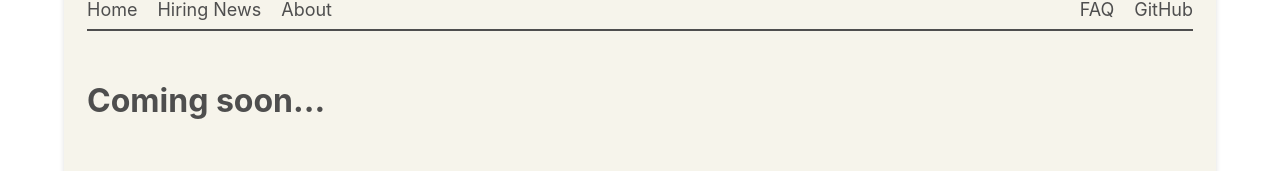
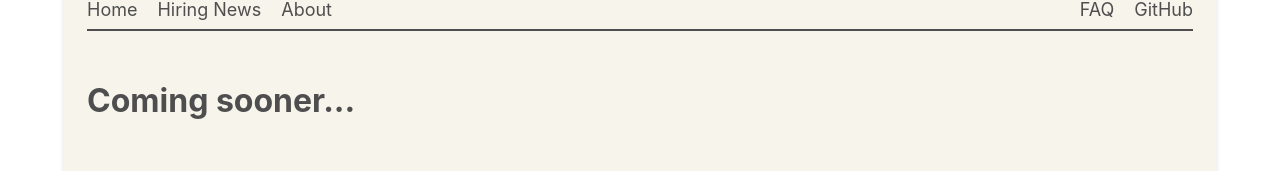
Before and after one commit to rpremOfficial/Project-A, a React (Create React App) app: page /about in a window 1280 px wide. Shown: the part 113-284 px from the top of the page. Built offline with nearby package versions, Linux system fonts and the light colour scheme.

Commit message:
typo fixed

```diff
--- a/src/pages/AboutUS.js
+++ b/src/pages/AboutUS.js
@@ -10,7 +10,7 @@ const AboutUS = () => {
         <Header />
         <div className="mid-div">
           <div className="about-container">
-            <h1>Coming soon...</h1>
+            <h1>Coming sooner...</h1>
           </div>
         </div>
         <Footer />
```
